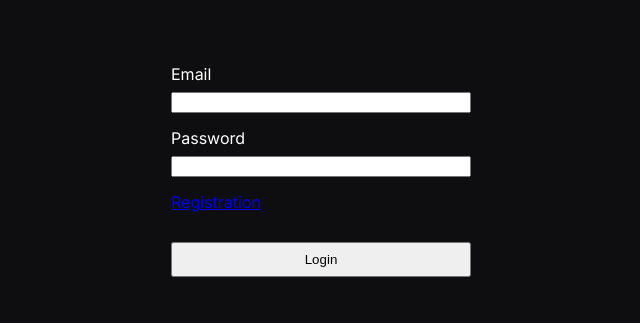
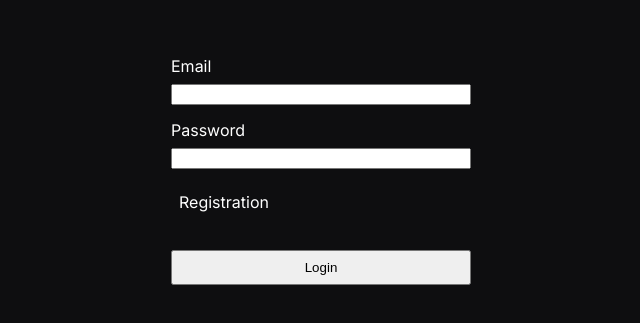
Before and after one commit to SergeyAverin/watch-together, a React app in the folder frontend/: page /auth/login in a window 1280 px wide. Shown: the part 245-568 px from the top of the page, without its empty margins (327-967 px from the left). Built offline with nearby package versions, Linux system fonts and the light colour scheme; no server answers.

Commit message:
feat(frontend): added link button

```diff
--- /dev/null
+++ b/frontend/src/components/atoms/LinkButton/LinkButton.sass
@@ -0,0 +1,13 @@
+@import '../../../sass/vars'
+
+.linkButton
+    padding: 8px
+    border-radius: 15px
+    box-sizing: border-box
+    transition: .3s
+    a
+        color: $fg
+        text-decoration: none
+    &:hover
+        transition: .3s
+        background: $fade
--- /dev/null
+++ b/frontend/src/components/atoms/LinkButton/LinkButton.tsx
@@ -0,0 +1,15 @@
+import React from "react";
+import { Link } from "react-router-dom";
+import "./LinkButton.sass";
+
+interface ILinkProps extends React.PropsWithChildren {
+  to: string;
+}
+
+export const LinkButton: React.FC<ILinkProps> = ({ to, children }) => {
+  return (
+    <div className="linkButton">
+      <Link to={to}>{children}</Link>
+    </div>
+  );
+};
--- a/frontend/src/components/atoms/index.ts
+++ b/frontend/src/components/atoms/index.ts
@@ -8,3 +8,4 @@ export { PanelWrapper } from "./PanelWrapper/PanelWrapper";
 export { Input } from "./Input/Input";
 export { Form } from "./Form/Form";
 export { Submit } from "./Submit/Submit";
+export { LinkButton } from "./LinkButton/LinkButton";
--- a/frontend/src/components/organisms/LoginForm/LoginForm.tsx
+++ b/frontend/src/components/organisms/LoginForm/LoginForm.tsx
@@ -2,7 +2,7 @@ import React, { useEffect, useState } from "react";
 import { useForm } from "react-hook-form";
 import { Link, useNavigate } from "react-router-dom";
 
-import { Input, Form, Submit, Margin } from "@atoms/index";
+import { Input, Form, Submit, Margin, LinkButton } from "@atoms/index";
 import { useLoginMutation } from "@redux/api/authApi";
 import { getCookie, isCookieExist, setCookie } from "@utils/cookie";
 
@@ -65,7 +65,7 @@ export const LoginForm: React.FC = () => {
       />
 
       <Margin marginTop="15px">
-        <Link to={"/auth/registration"}>Registration</Link>
+        <LinkButton to={"/auth/registration"}>Registration</LinkButton>
       </Margin>
 
       <Submit value="Login" />
--- a/frontend/src/components/organisms/RegistrationForm/RegistrationForm.tsx
+++ b/frontend/src/components/organisms/RegistrationForm/RegistrationForm.tsx
@@ -2,7 +2,7 @@ import React, { useEffect, useState } from "react";
 import { useForm } from "react-hook-form";
 import { Link, useNavigate } from "react-router-dom";
 
-import { Input, Form, Submit, Margin } from "@atoms/index";
+import { Input, Form, Submit, Margin, LinkButton } from "@atoms/index";
 import { useLoginMutation, useRegistrationMutation } from "@redux/api/authApi";
 import { getCookie, isCookieExist, setCookie } from "@utils/cookie";
 
@@ -85,7 +85,7 @@ export const RegistrationForm: React.FC = () => {
       />
 
       <Margin marginTop="15px">
-        <Link to={"/auth/login"}>login</Link>
+        <LinkButton to={"/auth/login"}>login</LinkButton>
       </Margin>
 
       <Submit value="Registration" />
```
